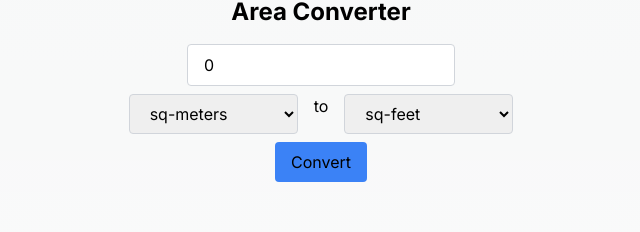
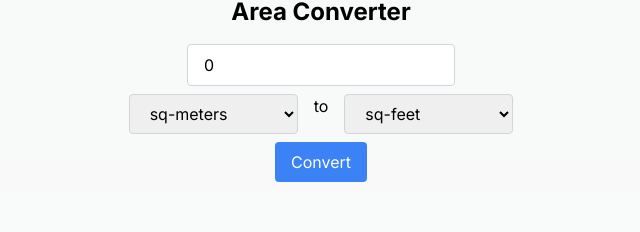
Before and after one commit to zbjs/fauxfactslab, a Next.js app: page / in a window 1280 px wide. Shown: the part 5955-6187 px from the top of the page, without its empty margins (319-959 px from the left). Built offline with nearby package versions, Linux system fonts and the light colour scheme.

Commit message:
Update AreaConverter.tsx

```diff
--- a/src/components/UnitConverter/AreaConverter.tsx
+++ b/src/components/UnitConverter/AreaConverter.tsx
@@ -21,9 +21,12 @@ const AreaConverter = () => {
 
   const handleConvert = () => {
     const key = `${fromUnit}-to-${toUnit}`;
+    console.log("Conversion key:", key); // Debugging log
     const convert = areaConversions[key];
     if (convert) {
-      setResult(convert(value));
+      const convertedValue = convert(value);
+      console.log("Converted value:", convertedValue); // Debugging log
+      setResult(convertedValue);
     } else {
       setResult(null);
     }
@@ -48,7 +51,7 @@ const AreaConverter = () => {
         type="number"
         value={value}
         onChange={(e) => setValue(parseFloat(e.target.value))}
-        className="border border-gray-300 rounded px-4 py-2 focus:outline-none focus:ring-2 focus:ring-blue-500 focus:border-transparent mb-2"
+        className="border border-gray-300 rounded px-4 py-2 focus:outline-none focus:ring-2 focus:ring-blue-500 focus:border-transparent mb-2 text-black"
       />
       <div className="flex space-x-4 mb-2">
         <select
@@ -77,7 +80,7 @@ const AreaConverter = () => {
       </div>
       <button
         onClick={handleConvert}
-        className="bg-blue-500  px-4 py-2 rounded hover:bg-blue-700 focus:outline-none focus:ring-2 focus:ring-blue-500 focus:ring-opacity-50 text-black"
+        className="bg-blue-500 text-white px-4 py-2 rounded hover:bg-blue-700 focus:outline-none focus:ring-2 focus:ring-blue-500 focus:ring-opacity-50"
       >
         Convert
       </button>
```
